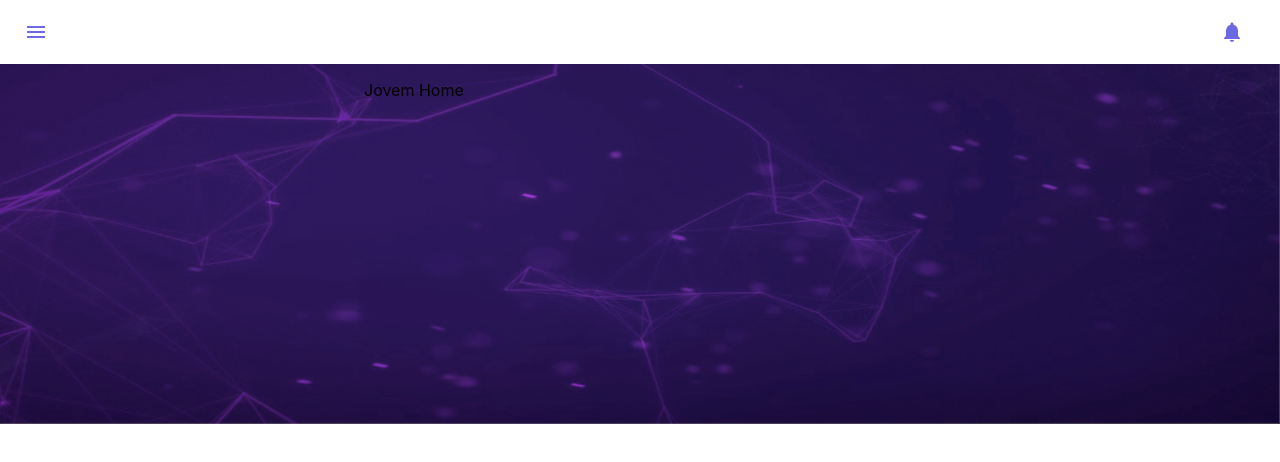
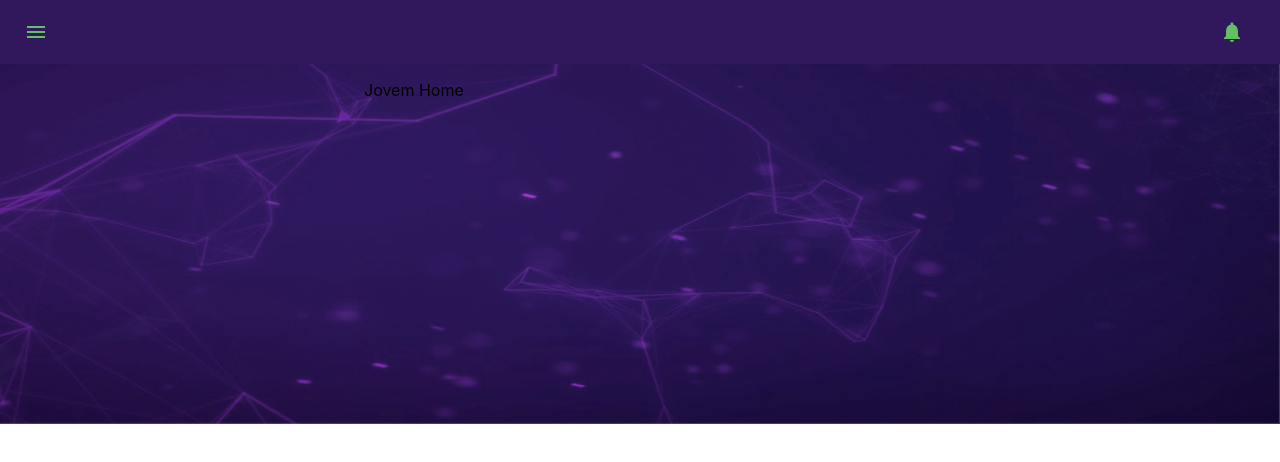
Before and after one commit to conradopsa/ponte, a React (Create React App) app: page /jovem/home in a window 1280 px wide. Shown: the top 462 px of the page. Built offline with nearby package versions, Linux system fonts and the light colour scheme.

Commit message:
Refactored to use theme

```diff
--- a/src/components/Topbar.tsx
+++ b/src/components/Topbar.tsx
@@ -5,9 +5,6 @@ import NotificationsIcon from '@material-ui/icons/Notifications';
 import { useHistory } from 'react-router-dom';
 
 const useStyles = makeStyles((theme) => ({
-  icon: {
-    color: '#6C6AE2'
-  },
   drawerContent: {
     width: '240px'
   },
@@ -81,9 +78,7 @@ function TopBar() {
       <AppBar
         position="static"
         elevation={0}
-        style={{
-          backgroundColor: 'white'
-        }}
+        color="secondary"
       >
         <Toolbar>
           <Grid
@@ -91,13 +86,13 @@ function TopBar() {
             justify="space-between"
           >
             <Grid item>
-              <IconButton edge="start" aria-label="menu" onClick={() => setOpen(true)} className={classes.icon}>
+              <IconButton edge="start" aria-label="menu" onClick={() => setOpen(true)} color="primary">
                 <MenuIcon color="inherit" />
               </IconButton>
             </Grid>
 
             <Grid item>
-              <IconButton edge="start" aria-label="notifications" className={classes.icon}>
+              <IconButton edge="start" aria-label="notifications" color="primary">
                 <NotificationsIcon color="inherit" />
               </IconButton>
             </Grid>
```
